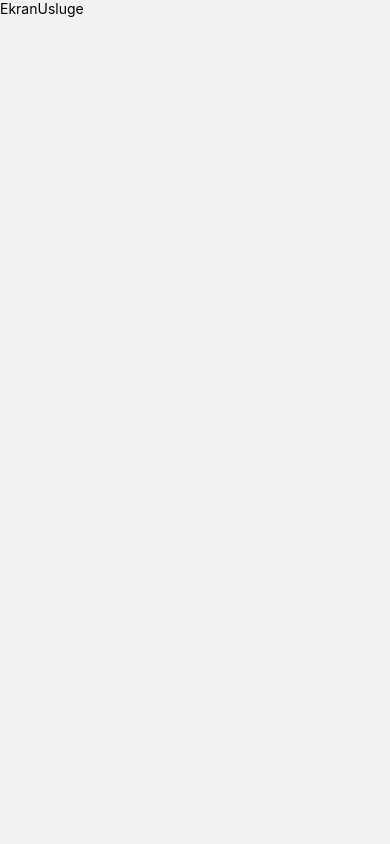
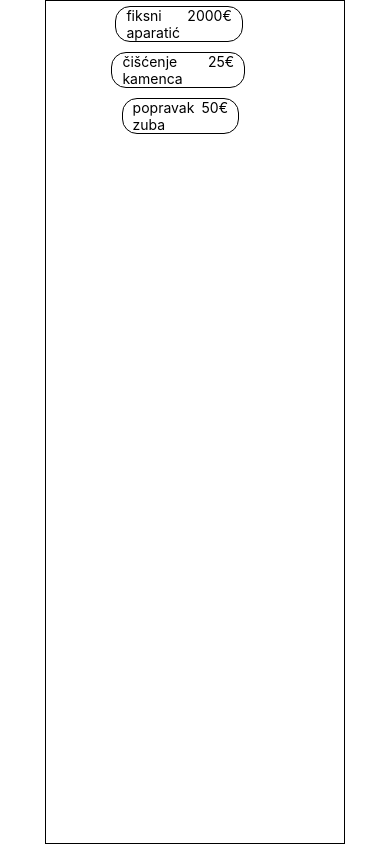
Before and after one commit to pmfst-web/projekt-Anamarija1997, a React Native app: screen /Usluge in a window 390 px wide. Built offline with nearby package versions, Linux system fonts and the light colour scheme.

Commit message:
Tab i popis usluga

```diff
--- a/App.js
+++ b/App.js
@@ -1,22 +1,40 @@
-import { StatusBar } from 'expo-status-bar';
-import { StyleSheet, Text, View } from 'react-native';
-import {NavigationContainer} from '@react-navigation/native';
-import {createNativeStackNavigator} from '@react-navigation/native-stack';
+import { StyleSheet, Text, View, StatusBar } from 'react-native';
+import { NavigationContainer } from '@react-navigation/native';
+import { createNativeStackNavigator } from '@react-navigation/native-stack';
+import { createMaterialTopTabNavigator } from '@react-navigation/material-top-tabs';
 
-const Stack=createNativeStackNavigator();
+const Tab = createMaterialTopTabNavigator();
+
+const Stack = createNativeStackNavigator();
 
 import EkranHome from './screens/EkranHome';
 import EkranUsluge from './screens/EkranUsluge';
+import EkranProfil from './screens/EkranProfil';
+
 
 export default function App() {
+  const TabsEkrani = () => {
+    return (
+      <Tab.Navigator
+        screenOptions={{
+          tabBarStyle: { paddingTop: StatusBar.currentHeight }
+        }}
+      >
+        <Tab.Screen name='Naslovna' component={EkranHome} options={{ headerShown: false }} />
+        <Tab.Screen name='Profil' component={EkranProfil} options={{ headerShown: false }} />
+
+      </Tab.Navigator>
+    )
+  }
   return (
     <NavigationContainer>
       <Stack.Navigator>
-        <Stack.Screen name='Naslovna' component={EkranHome} options={{headerShown:false}}/>
-        <Stack.Screen name='Usluge' component={EkranUsluge} options={{headerShown:false}}/>
+        <Stack.Screen name='HomePage' component={TabsEkrani} options={{ headerShown: false }} />
+        <Stack.Screen name='Usluge' component={EkranUsluge} options={{ headerShown: false }} />
 
       </Stack.Navigator>
     </NavigationContainer>
+
   );
 }
 
@@ -27,7 +45,7 @@ const styles = StyleSheet.create({
     alignItems: 'center',
     justifyContent: 'center',
   },
-  buttonContainer:{
-    flexDirection:'row'
+  buttonContainer: {
+    flexDirection: 'row'
   }
 });
--- /dev/null
+++ b/data/PopisUsluga.js
@@ -0,0 +1,16 @@
+const usluge=[
+    {
+        ime:'fiksni aparatić',
+        cijena:2000,
+
+    },
+    {
+        ime:'čišćenje kamenca',
+        cijena:25
+    },
+    {
+        ime:'popravak zuba',
+        cijena:50
+    }
+]
+export default usluge;
--- a/screens/EkranHome.js
+++ b/screens/EkranHome.js
@@ -1,4 +1,4 @@
-import { StyleSheet, Text, View } from 'react-native'
+import { StyleSheet, Text, View, StatusBar } from 'react-native'
 import React from 'react'
 import MaterialCommunityIcons from '@expo/vector-icons/MaterialCommunityIcons'
 import MaterialIcons from '@expo/vector-icons/MaterialIcons'
--- /dev/null
+++ b/screens/EkranProfil.js
@@ -0,0 +1,21 @@
+import { StyleSheet, Text, View } from 'react-native'
+import React from 'react'
+
+const EkranProfil = () => {
+  return (
+    <View>
+      <Text>EkranProfil</Text>
+    </View>
+  )
+}
+
+export default EkranProfil
+
+const styles = StyleSheet.create({
+    container: {
+        flex: 1,
+        backgroundColor: '#fff',
+        alignItems: 'center',
+        justifyContent: 'center',
+      },
+})
--- a/screens/EkranUsluge.js
+++ b/screens/EkranUsluge.js
@@ -1,13 +1,31 @@
-import { StyleSheet, Text, View } from 'react-native'
+import { StyleSheet, Text, View, FlatList, TouchableOpacity, StatusBar } from 'react-native'
 import React from 'react'
+import usluge from '../data/PopisUsluga'
+
 
 const EkranUsluge = () => {
+    const ispisUsluga = (i) => {
+        return (
+            <TouchableOpacity style={styles.uslugeStil}>
+                <Text>
+                    {i.item.ime}
+                </Text>
+                <Text>
+                    {i.item.cijena}€
+                </Text>
+            </TouchableOpacity>
+        )
+    }
     return (
-        <View>
-            <Text>EkranUsluge</Text>
+        <View style={styles.container}>
+            <View style={styles.container}>
+                <FlatList data={usluge} renderItem={ispisUsluga} contentContainerStyle={{alignItems:'center'}} style={styles.listContainer} />
+            </View>
         </View>
     )
 }
+
+
 
 export default EkranUsluge
 
@@ -17,8 +35,22 @@ const styles = StyleSheet.create({
         backgroundColor: '#fff',
         alignItems: 'center',
         justifyContent: 'center',
+        paddingTop: StatusBar.currentHeight,
     },
     buttonContainer: {
         flexDirection: 'row'
+    },
+    uslugeStil: {
+        flexDirection:'row',
+        borderWidth: 1,
+        borderRadius: 15,
+        marginVertical:5,
+        paddingHorizontal:10,
+        width:'80%',
+        justifyContent:'space-around'
+    },
+    listContainer:{
+        width:300,
+        borderWidth:1,
     }
 })
```
Also changed, not shown: 1 other file (tests, documents, lock files or other folders).
